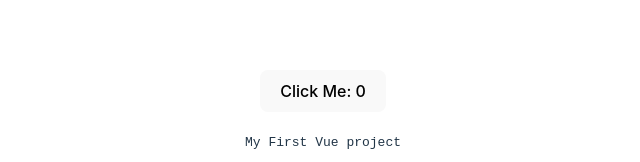
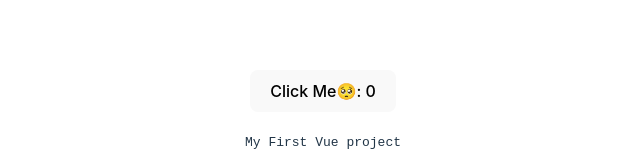
Before and after one commit to Aristocratjnr/firstvueproject, a Vue app: page / in a window 1280 px wide. Shown: the part 394-556 px from the top of the page, without its empty margins (317-957 px from the left). Built offline with nearby package versions, Linux system fonts and the light colour scheme.

Commit message:
refactor: Update button label in HelloWorld.vue

```diff
--- a/src/components/HelloWorld.vue
+++ b/src/components/HelloWorld.vue
@@ -12,7 +12,7 @@ const count = ref(0)
   <h1>{{ msg }}</h1>
 
   <div class="card">
-    <button type="button" @click="count++">Click Me: {{ count }}</button>
+    <button type="button" @click="count++">Click Me🥺: {{ count }}</button>
     <p>
       <code>My First Vue project</code>
     </p><br />
```
